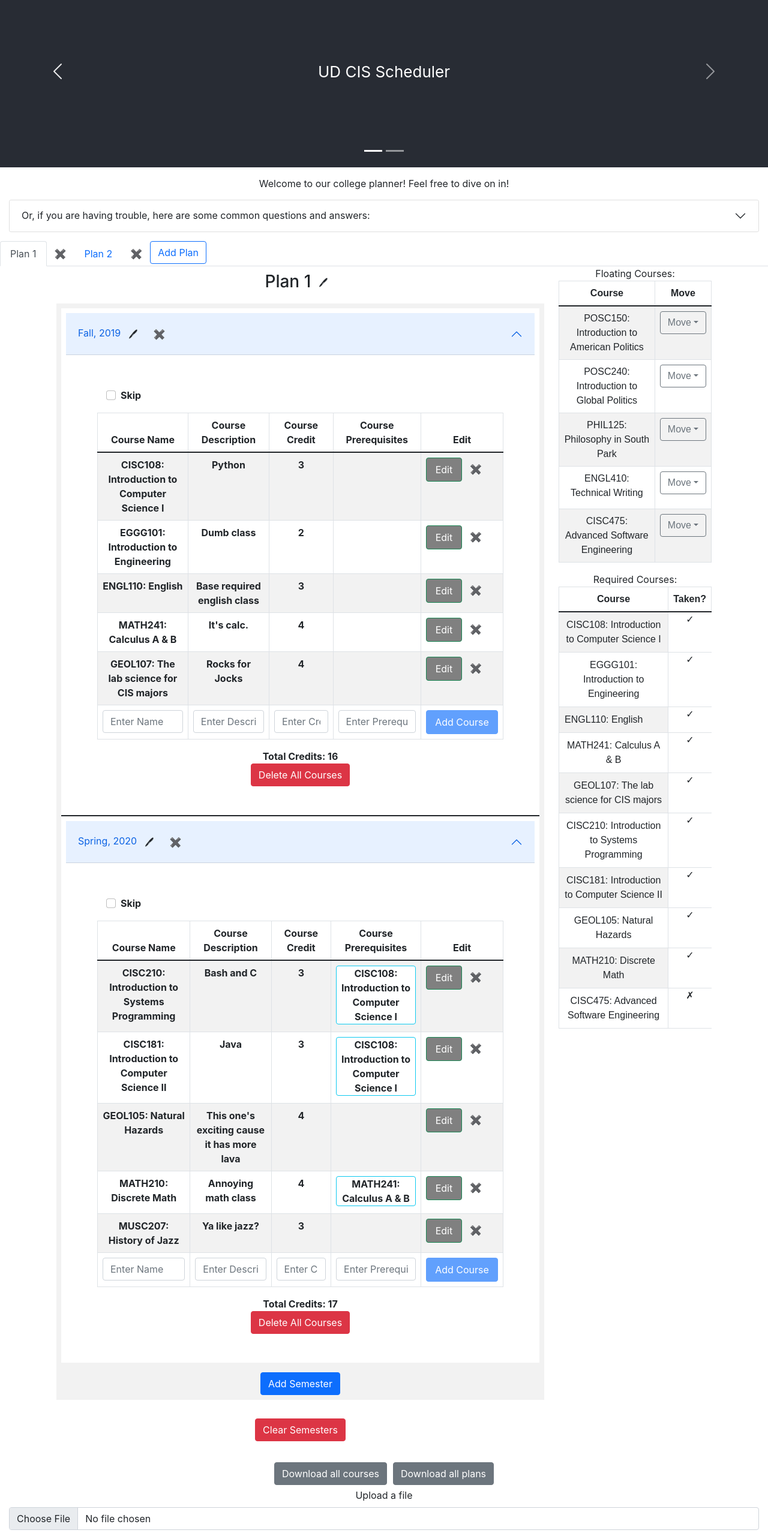
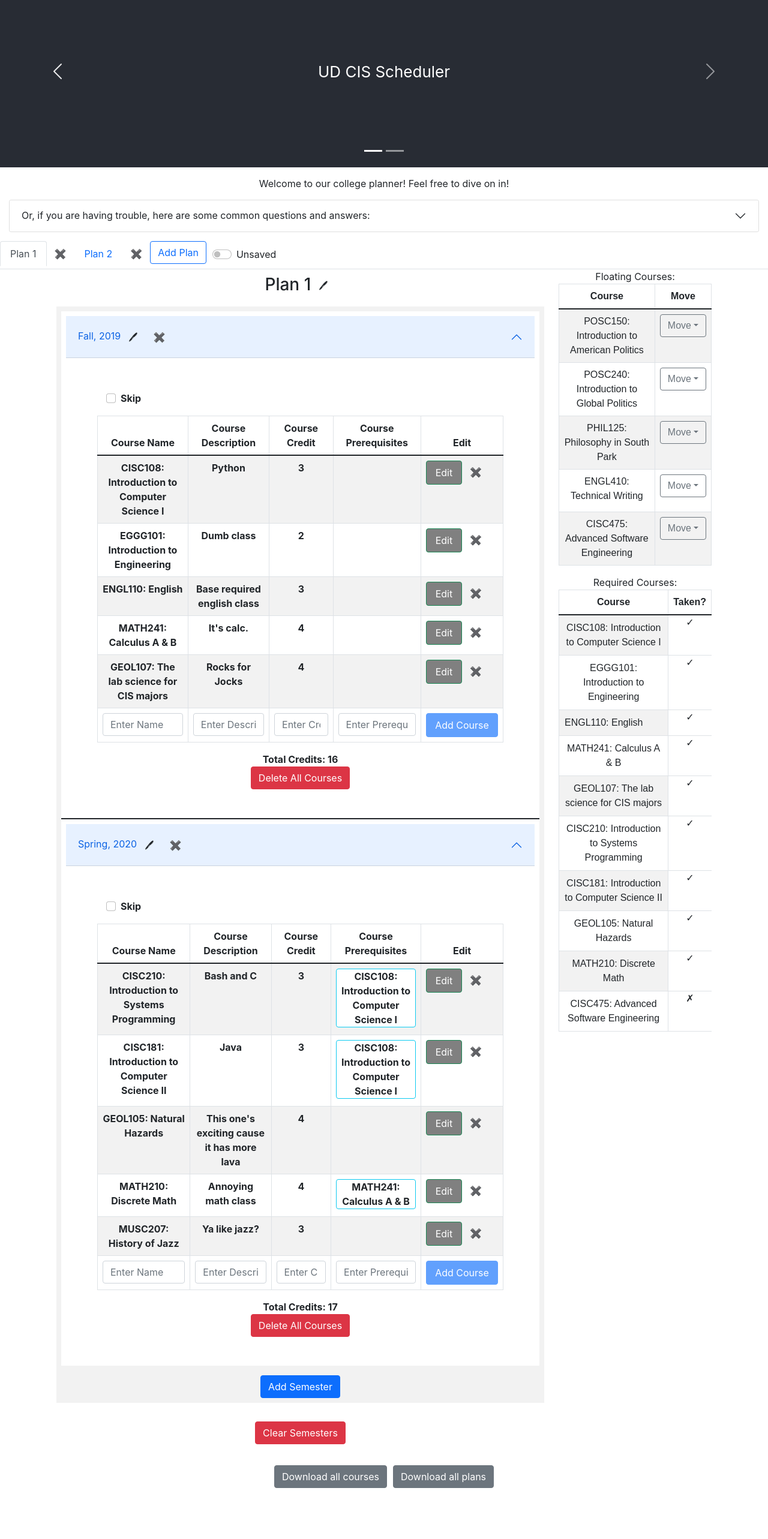
Before and after one commit to UD-CISC275-S22/cis-scheduler-team24, a React (Create React App) app: page / in a window 1280 px wide. Shown: the part 41-2607 px from the top of the page at 60% size. After the commit the page ends 2542 px from the top, so only its background shows below. Built offline with nearby package versions, Linux system fonts and the light colour scheme.

Commit message:
added save switch

```diff
--- a/src/App.tsx
+++ b/src/App.tsx
@@ -18,7 +18,7 @@ const COURSES = courses.map(
     })
 );
 
-const PLANS = plans.map(
+let PLANS = plans.map(
     (plan): Plan => ({
         ...plan,
         semesters: plan.semesters.map(
@@ -32,18 +32,19 @@ const PLANS = plans.map(
         taken_courses: plan.taken_courses.map(Number)
     })
 );
+const saveDatakey = "CISC275";
 
-// const saveDatakey = "CISC275";
+const previousData = localStorage.getItem(saveDatakey);
 
-// const previousData = localStorage.getItem(saveDatakey);
+if (previousData !== null) {
+    PLANS = JSON.parse(previousData);
+}
 
-// if (previousData !== null) {
-//     PLANS = JSON.parse(previousData);
-// }
 function App(): JSX.Element {
     const [plans, setPlans] = useState<Plan[]>(PLANS);
     const [courses, setCourses] = useState<Course[]>(COURSES);
-    const [content, setContent] = useState<string>("No file data uploaded");
+    // const [content, setContent] = useState<string>("No file data uploaded");
+    const [IsSave, setIsSave] = useState<boolean>(false);
 
     function addPlan(): void {
         setPlans([
@@ -469,34 +470,33 @@ function App(): JSX.Element {
         };
     }
 
-    // function saveData() {
-    //     localStorage.setItem(saveDataKey, JSON.stringify(plans));
+    // function uploadFile(event: React.ChangeEvent<HTMLInputElement>) {
+    //     if (event.target.files && event.target.files.length) {
+    //         const filename = event.target.files[0];
+    //         const reader = new FileReader();
+
+    //         reader.onload = (loadEvent) => {
+    //             const newContent =
+    //                 loadEvent.target?.result || "Data was not loaded";
+
+    //             setContent(newContent as string);
+    //         };
+    //         reader.readAsText(filename);
+    //     }
     // }
 
-    function uploadFile(event: React.ChangeEvent<HTMLInputElement>) {
-        if (event.target.files && event.target.files.length) {
-            const filename = event.target.files[0];
-            const reader = new FileReader();
-
-            reader.onload = (loadEvent) => {
-                const newContent =
-                    loadEvent.target?.result || "Data was not loaded";
-
-                setContent(newContent as string);
-            };
-            reader.readAsText(filename);
-        }
+    function saveData() {
+        localStorage.setItem(saveDatakey, JSON.stringify(plans));
+        // localStorage.setItem(saveDatakey, JSON.stringify(IsSave));
     }
 
-    // function saveData() {
-    //     localStorage.setItem(saveDatakey, JSON.stringify(plans));
-    // }
+    function updateSwitch(event: React.ChangeEvent<HTMLInputElement>) {
+        setIsSave(event.target.checked);
+    }
 
-    // function clicksave() {
-    //     if (plans.length > 1) {
-    //         saveData();
-    //     }
-    // }
+    if (IsSave && plans.length > 1) {
+        saveData();
+    }
 
     return (
         <div className="App">
@@ -522,6 +522,8 @@ function App(): JSX.Element {
                             skipSemester={skipSemester}
                             unskipSemester={unskipSemester}
                             moveFromFloatingCourses={moveFromFloatingCourses}
+                            IsSave={IsSave}
+                            updateSwitch={updateSwitch}
                         ></ListPlans>
                     </Col>
                 </Row>
@@ -529,10 +531,9 @@ function App(): JSX.Element {
             <ExportPlans
                 courses={courses}
                 plans={plans}
-                content={content}
-                uploadFile={uploadFile}
+                // content={content}
+                // uploadFile={uploadFile}
             ></ExportPlans>
-            {/* <Button onClick={clicksave}>Save</Button> */}
         </div>
     );
 }
--- a/src/components/exportPlans.tsx
+++ b/src/components/exportPlans.tsx
@@ -1,17 +1,17 @@
 import React from "react";
-import { Button, Form } from "react-bootstrap";
+import { Button } from "react-bootstrap";
 import { Plan } from "../interfaces/plan";
 import { Course } from "../interfaces/course";
 
 export function ExportPlans({
     courses,
-    plans,
-    uploadFile
-}: {
+    plans
+}: // uploadFile
+{
     courses: Course[];
     plans: Plan[];
-    content: string;
-    uploadFile: (event: React.ChangeEvent<HTMLInputElement>) => void;
+    // content: string;
+    // uploadFile: (event: React.ChangeEvent<HTMLInputElement>) => void;
 }): JSX.Element {
     const exportCSV = (coursebook: Array<Course>) => {
         let str =
@@ -127,12 +127,12 @@ export function ExportPlans({
             >
                 Download all plans
             </Button>
-            <div>
+            {/* <div>
                 <Form.Group controlId="exampleForm">
                     <Form.Label>Upload a file</Form.Label>
                     <Form.Control type="file" onChange={uploadFile} />
                 </Form.Group>
-            </div>
+            </div> */}
         </div>
     );
 }
--- a/src/components/listPlans.tsx
+++ b/src/components/listPlans.tsx
@@ -1,5 +1,5 @@
 import React from "react";
-import { Nav, Tab, Button } from "react-bootstrap";
+import { Nav, Tab, Button, Form } from "react-bootstrap";
 import { ViewPlan } from "./viewPlan";
 import { Plan } from "../interfaces/plan";
 import { Semester } from "../interfaces/semester";
@@ -22,7 +22,9 @@ export function ListPlans({
     setSemesterName,
     skipSemester,
     unskipSemester,
-    moveFromFloatingCourses
+    moveFromFloatingCourses,
+    IsSave,
+    updateSwitch
 }: {
     courses: Course[];
     plans: Plan[];
@@ -55,6 +57,8 @@ export function ListPlans({
         floatingCourses: Course[],
         takenCourses: Course[]
     ) => void;
+    IsSave: boolean;
+    updateSwitch: (event: React.ChangeEvent<HTMLInputElement>) => void;
 }): JSX.Element {
     return (
         <div>
@@ -77,6 +81,15 @@ export function ListPlans({
                         <Button variant="outline-primary" onClick={addPlan}>
                             <div>Add Plan</div>
                         </Button>
+                    </Nav.Item>
+                    <Nav.Item style={{ margin: "10px" }}>
+                        <Form.Check
+                            type="switch"
+                            id="saving"
+                            label={IsSave ? "Saving" : "Unsaved"}
+                            checked={IsSave}
+                            onChange={updateSwitch}
+                        />
                     </Nav.Item>
                 </Nav>
                 <Tab.Content>
```
